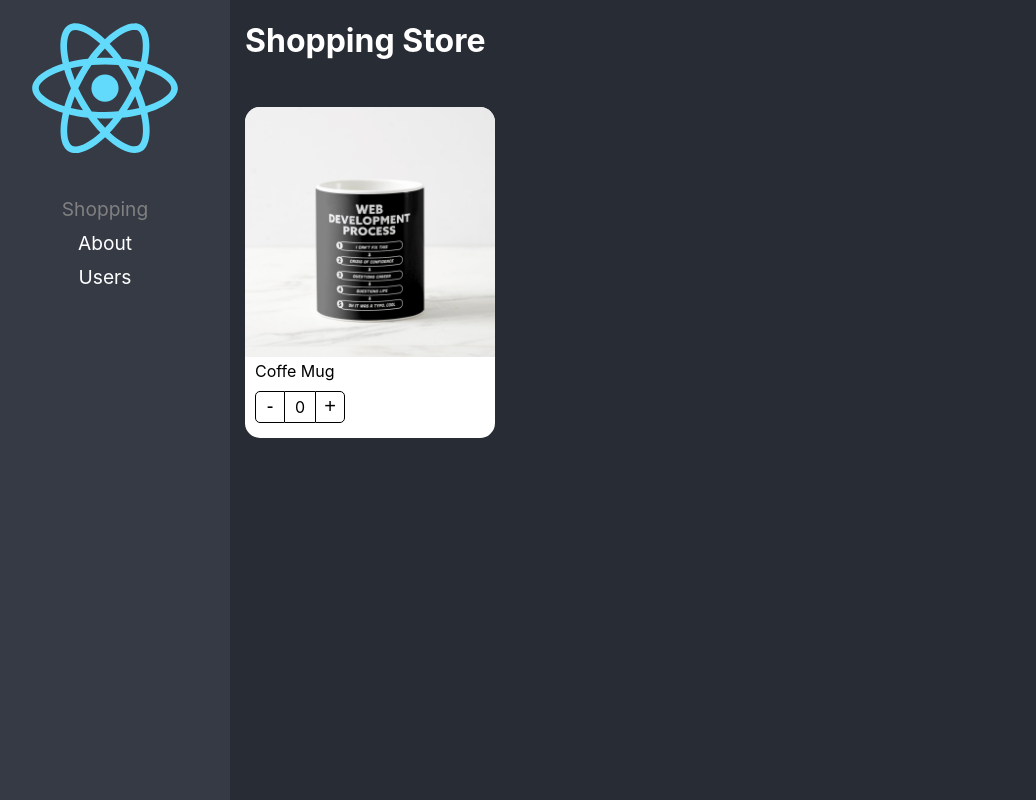
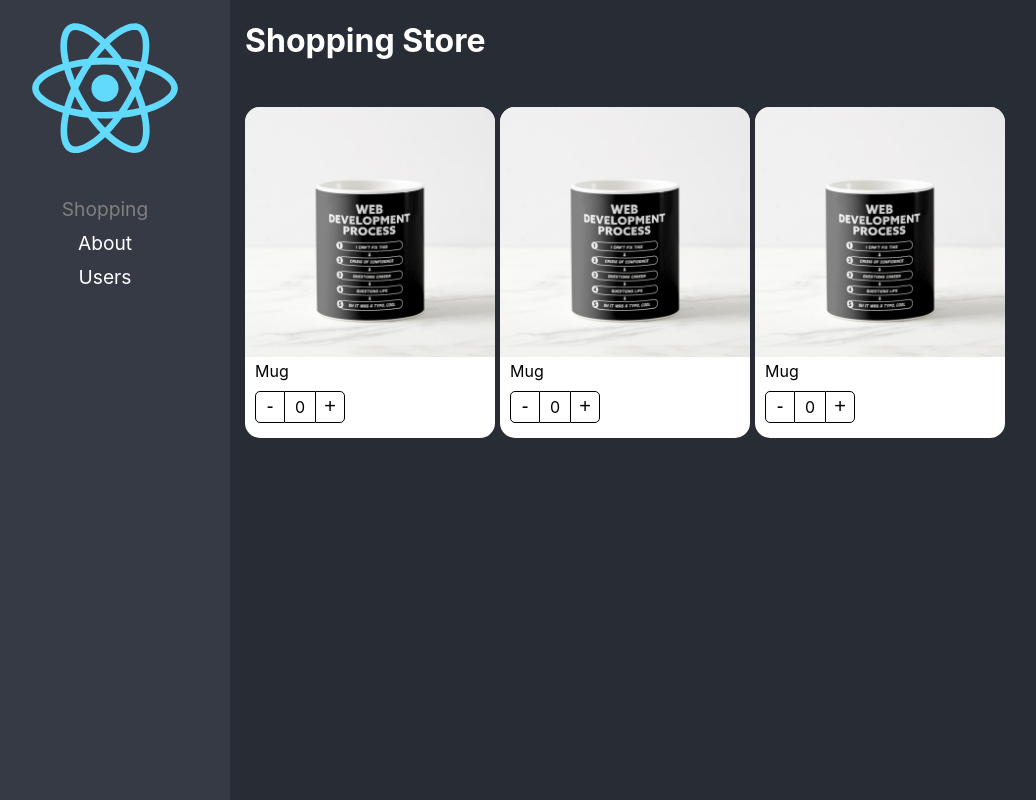
Before and after one commit to jcmurciap/template, a React (Create React App) app in the folder src/02-component-patterns/: page / in a window 1280 px wide. Shown: the whole page, without its empty margins (20-1056 px from the left). Built offline with nearby package versions, Linux system fonts and the light colour scheme.

Commit message:
Chore: Receive props from child component

```diff
--- a/src/02-component-patterns/src/components/ProductCard.tsx
+++ b/src/02-component-patterns/src/components/ProductCard.tsx
@@ -1,15 +1,25 @@
 import styles from '../styles/styles.module.css'
 import {useProduct} from "../hooks/useProduct";
+import noImage from '../assets/no-image.jpg'
 
-export const ProductCard = () => {
+interface Props {
+    product: Product
+}
+
+interface Product {
+    id: string;
+    title: string;
+    img?: string;
+}
+
+export const ProductCard = ({product}:Props) => {
 
     const {counter, handleCounter} = useProduct();
 
     return (
         <div className={styles.productCard}>
-            <img className={styles.productImg} src="./coffee-mug.png" alt="coffe-mug"/>
-
-            <span className={styles.productDescription}>Coffe Mug</span>
+            <img className={styles.productImg} src={product.img ? product.img : noImage} alt="coffe-mug"/>
+            <span className={styles.productDescription}>{product.title}</span>
             <div className={styles.buttonsContainer}>
                 <button className={styles.buttonMinus} onClick={() => handleCounter(-1)}> - </button>
                 <div className={styles.countLabel}>{counter}</div>
--- a/src/02-component-patterns/src/pages/ShoppingPage.tsx
+++ b/src/02-component-patterns/src/pages/ShoppingPage.tsx
@@ -1,11 +1,25 @@
 import {ProductCard} from "../components/ProductCard";
+
+const product = {
+    id: "1",
+    title: "Mug",
+    img: './coffee-mug.png'
+}
 
 export const ShoppingPage = () => {
     return (
         <div>
             <h1>Shopping Store</h1>
             <br/>
-            <ProductCard />
+            <div style={{
+                display: 'flex',
+                flexDirection: 'row',
+                flexWrap: 'wrap'
+            }}>
+                <ProductCard product={product}/>
+                <ProductCard product={product}/>
+                <ProductCard product={product}/>
+            </div>
         </div>
     )
 }
```
